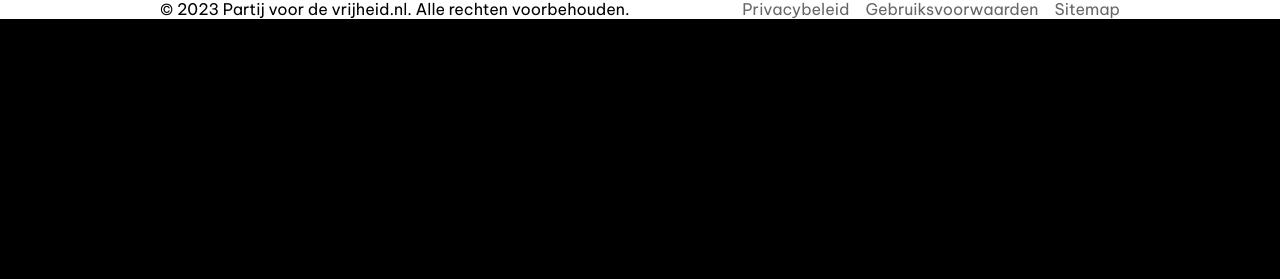
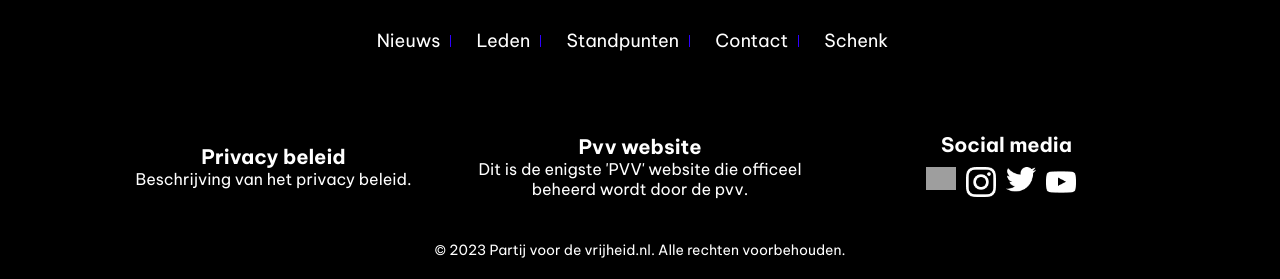
Before and after one commit to Lars-Hoofs/Project2, a PHP site: page / in a window 1280 px wide. Shown: the part 2307-2586 px from the top of the page. Before the commit the page ends 2326 px from the top, so only its background shows below. Run offline with PHP 8.4, Linux system fonts and the light colour scheme; grey boxes are pictures that could not be loaded.

Commit message:
Front page upgrade

```diff
--- a/index.html
+++ b/index.html
@@ -68,12 +68,33 @@
     </main>
     <footer>
       <div class="footer-content">
-        <p>&copy; 2023 Partij voor de vrijheid.nl. Alle rechten voorbehouden.</p>
         <ul class="footer-links">
-          <li><a href="#">Privacybeleid</a></li>
-          <li><a href="#">Gebruiksvoorwaarden</a></li>
-          <li><a href="#">Sitemap</a></li>
+          <li><a href="#">Nieuws</a></li>
+          <li><a href="#">Leden</a></li>
+          <li><a href="#">Standpunten</a></li>
+          <li><a href="#">Contact</a></li>
+          <li><a href="#">Schenk</a></li>
         </ul>
+        <div class="additional-sections">
+          <div class="section">
+            <h3>Privacy beleid</h3>
+            <p>Beschrijving van het privacy beleid.</p>
+          </div>
+          <div class="section">
+            <h3>Pvv website</h3>
+            <p>Dit is de enigste 'PVV' website die officeel beheerd wordt door de pvv.</p>
+          </div>
+          <div class="section">
+            <h3>Social media</h3>
+            <ul class="social-media-icons">
+              <li><a href="#"><img src="./img/icons/Facebook - Negative.png" alt="Icon 1"></a></li>
+              <li><a href="#"><img src="./img/icons/Instagram - Negative.png" alt="Icon 2"></a></li>
+              <li><a href="#"><img src="./img/icons/Vector.png" alt="Icon 3"></a></li>
+              <li><a href="#"><img src="./img/icons/YouTube - Negative.png" alt="Icon 4"></a></li>
+            </ul>
+          </div>
+        </div>
+        <p class="copyright">&copy; 2023 Partij voor de vrijheid.nl. Alle rechten voorbehouden.</p>
       </div>
     </footer>
   </div>
--- a/style.css
+++ b/style.css
@@ -138,38 +138,6 @@ body {
   padding: 0 1rem;
 }
 
-.footer-content {
-  display: flex;
-  justify-content: space-between;
-  align-items: center;
-  max-width: 960px;
-  margin: 0 auto;
-}
-
-.footer-links {
-  list-style: none;
-  display: flex;
-  margin: 0;
-  padding: 0;
-}
-
-.footer-links li {
-  margin-right: 1rem;
-}
-
-.footer-links li:last-child {
-  margin-right: 0;
-}
-
-.footer-links a {
-  color: #666;
-  text-decoration: none;
-  transition: color 200ms ease-in;
-}
-
-.footer-links a:hover {
-  color: #2f00ff;
-}
 
 .mid-con {
   display: flex;
@@ -197,3 +165,82 @@ body {
 .typewrite{
   color: aliceblue;
 }
+
+.footer-content {
+  display: flex;
+  flex-direction: column;
+  align-items: center;
+  background-color: black;
+  color: white;
+}
+
+.footer-links {
+  display: flex;
+  list-style: none;
+  padding: 30px 0;
+  justify-content: center;
+}
+
+.footer-links li {
+  margin-right: 15px;
+}
+
+.footer-links a {
+  color: white;
+  font-size: 18px;
+}
+
+.additional-sections {
+  display: flex;
+  flex-wrap: wrap;
+  justify-content: center;
+  align-items: center;
+  margin-top: 30px;
+}
+
+.section {
+  flex: 0 0 33.33%;
+  text-align: center;
+  padding: 20px;
+}
+
+.section h3 {
+  margin-top: 0;
+  font-size: 20px;
+}
+
+.section p {
+  margin-bottom: 0;
+  font-size: 16px;
+}
+
+.footer-content .copyright {
+  text-align: center;
+  padding: 20px;
+  font-size: 14px;
+}
+.footer-links li:not(:last-child)::after {
+  content: "";
+  display: inline-block;
+  width: 1px;
+  height: 12px;
+  background-color: #2f00ff;
+  margin-left: 10px;
+  margin-right: 10px;
+}
+
+.social-media-icons {
+  display: flex;
+  justify-content: center;
+  list-style: none;
+  padding: 0;
+}
+
+.social-media-icons li {
+  margin-right: 10px;
+  margin-top: 10px;
+}
+
+.social-media-icons img{
+  width: 30px;
+}
```
